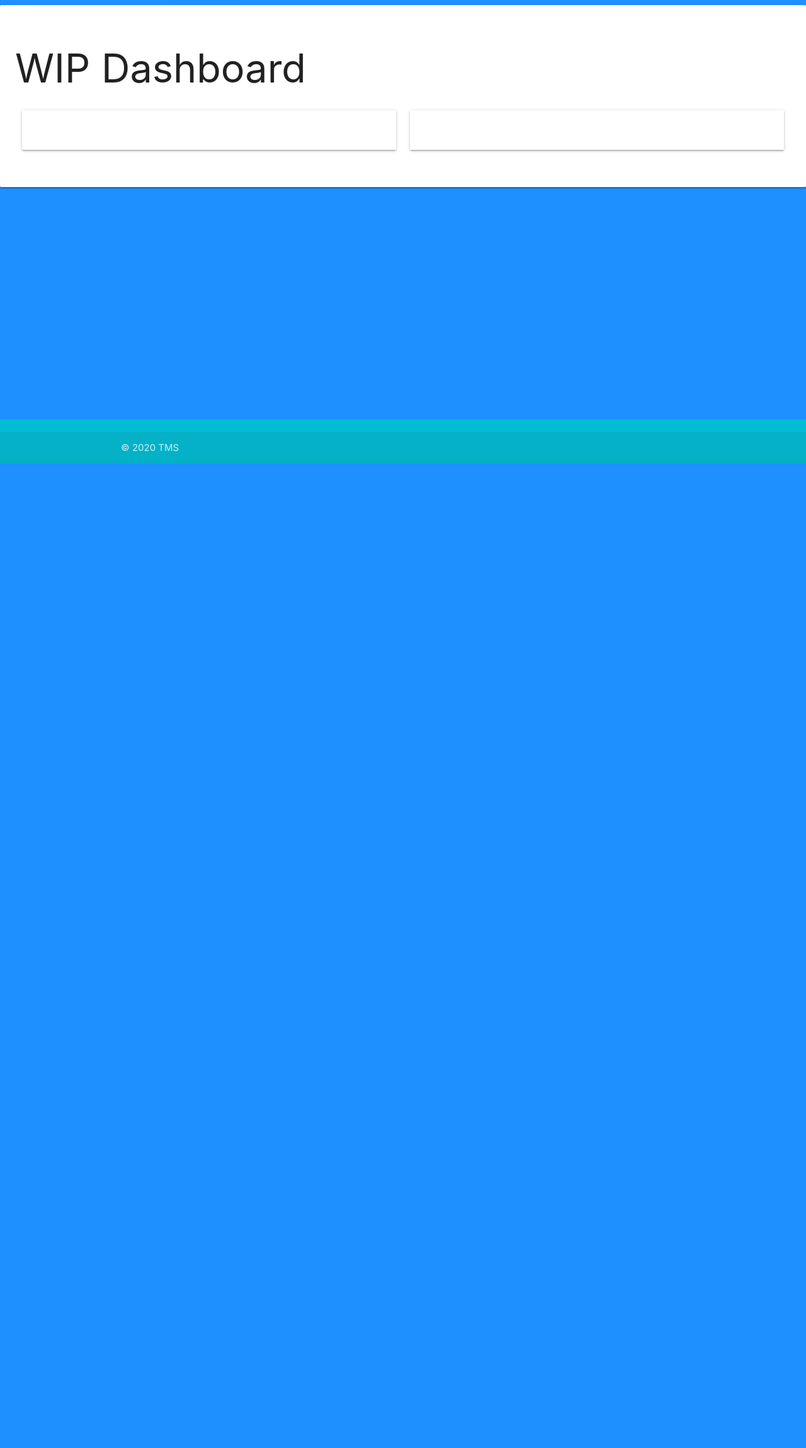
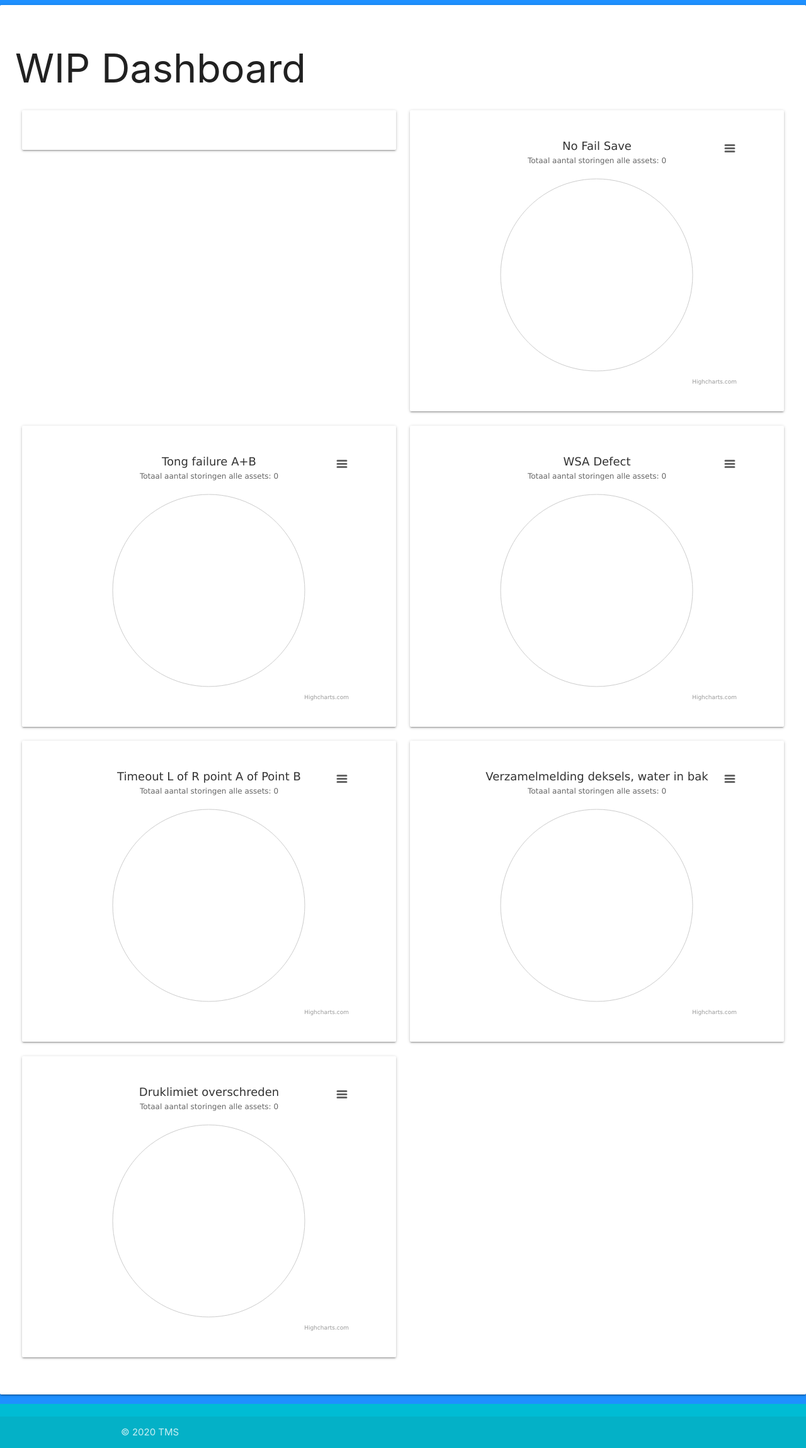
Before and after one commit to TiesLeider/tms, a Django app: page /tram/asset_dashboard/ in a window 1280 px wide. Shown: the part 64-2363 px from the top of the page at 63% size. Before the commit the page ends 800 px from the top, so only its background shows below. Run offline with Django 3.2, Linux system fonts and the light colour scheme; data that the repository does not hold is empty; some libraries are stand-ins or nearby versions.

Commit message:
Dashboard

```diff
--- a/request.py
+++ b/request.py
@@ -2,7 +2,7 @@
 import json
 import datetime
 data = b'{"ojson":{"assetnummer":"Michiel","storing":0,"druk_b1":0,"druk_b2":0,"druk_a1":420,"druk_a2":0,"omloop_a":10,"omloop_b":1,"kracht_a":0,"kracht_b":0}}'
-data2 = b'{"ojson":{"assetnummer":"w2641","storing":0,"druk_b1":0,"druk_b2":0,"druk_a1":760,"druk_a2":0,"omloop_a":5,"omloop_b":0,"kracht_a":0,"kracht_b":0}}'
+data2 = b'{"ojson":{"assetnummer":"w2641","storing":8,"druk_b1":0,"druk_b2":0,"druk_a1":760,"druk_a2":0,"omloop_a":5,"omloop_b":0,"kracht_a":0,"kracht_b":0}}'
 data3 = b'{"ojson":{"assetnummer":"w490","storing":8,"druk_b1":0,"druk_b2":0,"druk_a1":0,"druk_a2":0,"omloop_a":7,"omloop_b":1,"kracht_a":0,"kracht_b":0}}'
 data4 = b'{"ojson":{"assetnummer":"w2641","storing":8,"druk_b1":0,"druk_b2":0,"druk_a1":0,"druk_a2":0,"omloop_a":11,"omloop_b":1,"kracht_a":0,"kracht_b":0}}'
 
--- a/tram/templates/tram/dashboard.html
+++ b/tram/templates/tram/dashboard.html
@@ -18,17 +18,22 @@
                 </figure>
             </div>
         </div>
+        {% for storing in storingen %}
         <div class="col s12 m6 l6">
             <div class="card-panel white">
                 <figure class="highcharts-figure">
-                    <div id="tongen"></div>
+                    <div id="{{storing}}"></div>
                     <p class="highcharts-description">
                     </p>
                 </figure>
             </div>
         </div>
+        {% endfor %}
     </div>
 </div>
+<script type="text/javascript">
+    var storingen = JSON.parse("{{storingen_serz|escapejs}}");
+ </script>
 {% endblock %}
 {% block javascript %}
 
@@ -39,7 +44,20 @@
             url: "/tram/api/dashboard_omlopen",
             success: function(response){
                 highchartOmlopen(response)
-                highchartTongen(response)
+            },
+            error: function(error_data){
+                console.log(error_data)
+            },
+        })
+    }
+
+    function getAjaxDataStoring(storing){
+        $.ajax({
+            method: "GET",
+            url: `/tram/api/dashboard/storing/${storing}`,
+            success: function(response){
+                highchartStoring(response, storing)
+                console.log(response)
             },
             error: function(error_data){
                 console.log(error_data)
@@ -86,8 +104,9 @@
             }]
         });
     }
-    function highchartTongen(data){
-        Highcharts.chart('omlopen', {
+
+    function highchartStoring(data, storing){
+        Highcharts.chart(`${storing}`, {
             chart: {
                 plotBackgroundColor: null,
                 plotBorderWidth: null,
@@ -95,13 +114,13 @@
                 type: 'pie'
             },
             title: {
-                text: 'Omlopen',
+                text: `${storing}`,
             },
             subtitle:{
-                text: `Totaal aantal omlopen alle assets: ${data.totale_omlopen}`
+                text: `Totaal aantal storingen alle assets: ${data.totale_storingen}`
             },
             tooltip: {
-                pointFormat: '<b>{point.percentage:.1f}% (= {point.omlopen} omlopen)</b>'
+                pointFormat: '<b>{point.percentage:.1f}%</b>'
             },
             accessibility: {
                 point: {
@@ -126,5 +145,8 @@
         });
     }
     getAjaxData();
+    for (s of storingen){
+        getAjaxDataStoring(s);
+    }
 </script>
 {% endblock %}
--- a/tram/urls.py
+++ b/tram/urls.py
@@ -21,6 +21,7 @@
     path("api/get_maand_gemiddelde/<str:assetnummer>/<str:veld>", views.api.get_maand_gemiddelde, name="get_maand_gemiddelde"),
     path("api/get_ipnummers", views.get_ipnummers, name="get_ipnummers"),
     path("api/dashboard_omlopen", views.dashboard_omlopen, name="dashboard_omlopen"),
+     path("api/dashboard/storing/<str:storing>", views.dashboard_storingen, name="dashboard_storingen"),
 
     #Asset
     path("insertlogodata",views.insert_logo_data, name="insert_logo_data"),
--- a/tram/views/api.py
+++ b/tram/views/api.py
@@ -258,21 +258,28 @@
 
     return JsonResponse(dict(totale_omlopen=totale_omlopen, asset_array=asset_array))
 
-def dashboard_tongen(request):
-    qs = Storing.objects.filter()
+def dashboard_storingen(request, storing):
+    if storing == "Tong failure A+B":
+        qs = AbsoluteData.objects.filter(storing_beschrijving__overlap=["Tong failure A+B", "Tongen failure A+B", "Tongen Failure A+B"])
+    else:
+        qs = AbsoluteData.objects.filter(storing_beschrijving__overlap=[storing])
     assets = Asset.objects.all()
-    totale_omlopen = assets.aggregate(Sum("omloop_a"))["omloop_a__sum"] + assets.aggregate(Sum("omloop_b"))["omloop_b__sum"]
+    totale_storingen = qs.count()
     asset_array = []
 
     def get_key(elem):
         return elem["y"]
 
     for asset in assets:
-        percentage = ((asset.omloop_a+asset.omloop_b) / totale_omlopen)*100
-        if percentage == 0:
+        if storing == "Tong failure A+B":
+            aantal = AbsoluteData.objects.filter(storing_beschrijving__overlap=["Tong failure A+B", "Tongen failure A+B", "Tongen Failure A+B"], assetnummer=asset).count()
+        else:
+            aantal = AbsoluteData.objects.filter(storing_beschrijving__overlap=[storing], assetnummer=asset).count()
+        if aantal == 0:
             continue
+        percentage = (aantal / totale_storingen)*100
 
-        asset_array.append(dict(name=asset.assetnummer, omlopen=asset.omloop_a+asset.omloop_b, y= percentage))
+        asset_array.append(dict(name=asset.assetnummer, y= percentage))
     asset_array.sort(key=get_key, reverse=True)
 
-    return JsonResponse(dict(totale_omlopen=totale_omlopen, asset_array=asset_array))
+    return JsonResponse(dict(totale_storingen=totale_storingen, asset_array=asset_array))
--- a/tram/views/asset.py
+++ b/tram/views/asset.py
@@ -4,6 +4,7 @@
 from django.contrib.auth.decorators import login_required
 from ..models import *
 from django.db.models import Sum, Avg
+import json
 
 
 @login_required
@@ -63,6 +64,6 @@
     return render(request, "tram/highstock.html", {"asset": asset, "veld" : veld})
 
 def dashboard(request):
+    storingen = ["No Fail Save", "Tong failure A+B", "WSA Defect", "Timeout L of R point A of Point B", "Verzamelmelding deksels, water in bak", "Druklimiet overschreden"]
 
-
-    return render(request, "tram/dashboard.html", {})
+    return render(request, "tram/dashboard.html", {"storingen": storingen, "storingen_serz": json.dumps(storingen)})
```
